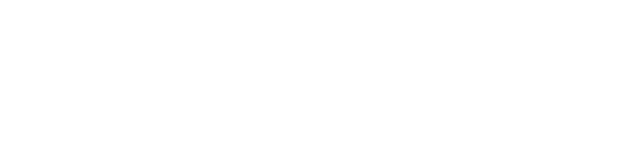
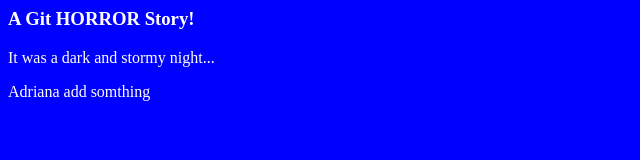
Before and after one commit to anglingaddict/fireside-story, a plain HTML site: page index.html in a window 1280 px wide. Shown: the whole page, without its empty margins (0-640 px from the left). Drawn offline with Linux system fonts and the light colour scheme.

Commit message:
conflict color

```diff
--- a/style.css
+++ b/style.css
@@ -1,6 +1,5 @@
 
 body {font-family:serif;
 	color: white;
-	font-family: serif
-	background-color: black;
+	background-color: blue;
 }
```
